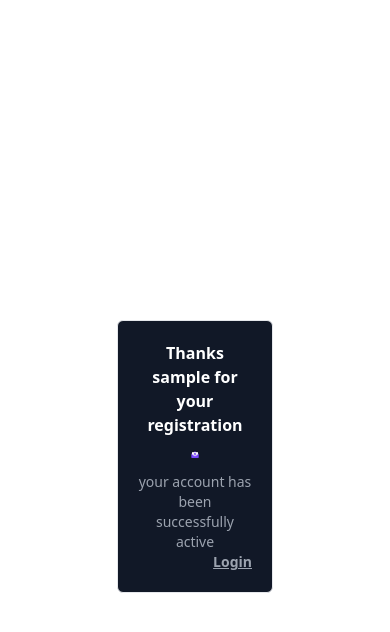
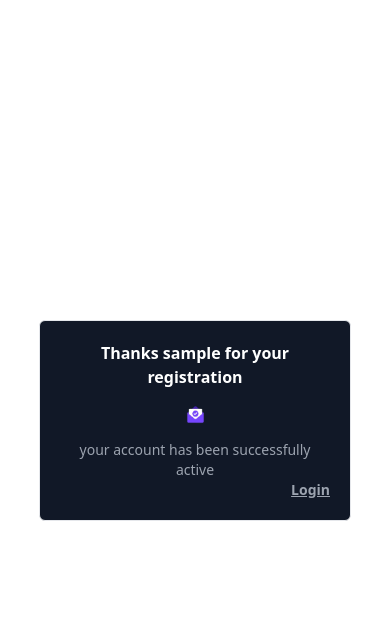
Before and after one commit to Eldovyn/todoplus-api, a Flask app: template templates/account_verification.html in a window 390 px wide. Shown: the top 632 px of the page. Run offline with Flask 3, Linux system fonts and the light colour scheme; the template is opened without the code that fills it: most values are stand-ins (such as "Sample title", 1, 10 or a date in 2020); some libraries are stand-ins or nearby versions.

Commit message:
fix(page): update responsive account active

```diff
--- a/templates/account_verification.html
+++ b/templates/account_verification.html
@@ -9,7 +9,7 @@
 </head>
 
 <body class="bg-white">
-    <div class="border bg-gray-900 w-[40%] mx-auto rounded-md p-5 mt-[20rem]">
+    <div class="border bg-gray-900 md:w-[60%] w-[80%] xl:w-[45%] mx-auto rounded-md p-5 mt-[20rem]">
         <p class="text-center text-white font-semibold">Thanks {{ username }} for your registration</p>
         <img class="w-[10%] m-3 mx-auto" src="{{ url_for('static', filename='image/iconEmailVerification.png') }}" alt="">
         <p class="text-gray-400 text-sm text-center">
--- a/templates/verification.html
+++ b/templates/verification.html
@@ -9,7 +9,7 @@
 </head>
 
 <body class="bg-white">
-    <div class="border bg-gray-900 w-[40%] mx-auto rounded-md p-5 mt-[20rem]">
+    <div class="border bg-gray-900 md:w-[60%] w-[80%] xl:w-[45%] mx-auto rounded-md p-5 mt-[20rem]">
         <p class="text-center text-white font-semibold">Great, now verify your email</p>
         <img class="w-[20%] mx-auto" src="{{ url_for('static', filename='image/iconEmailVerification.png') }}" alt="">
         <p class="text-gray-400 text-sm">
```
